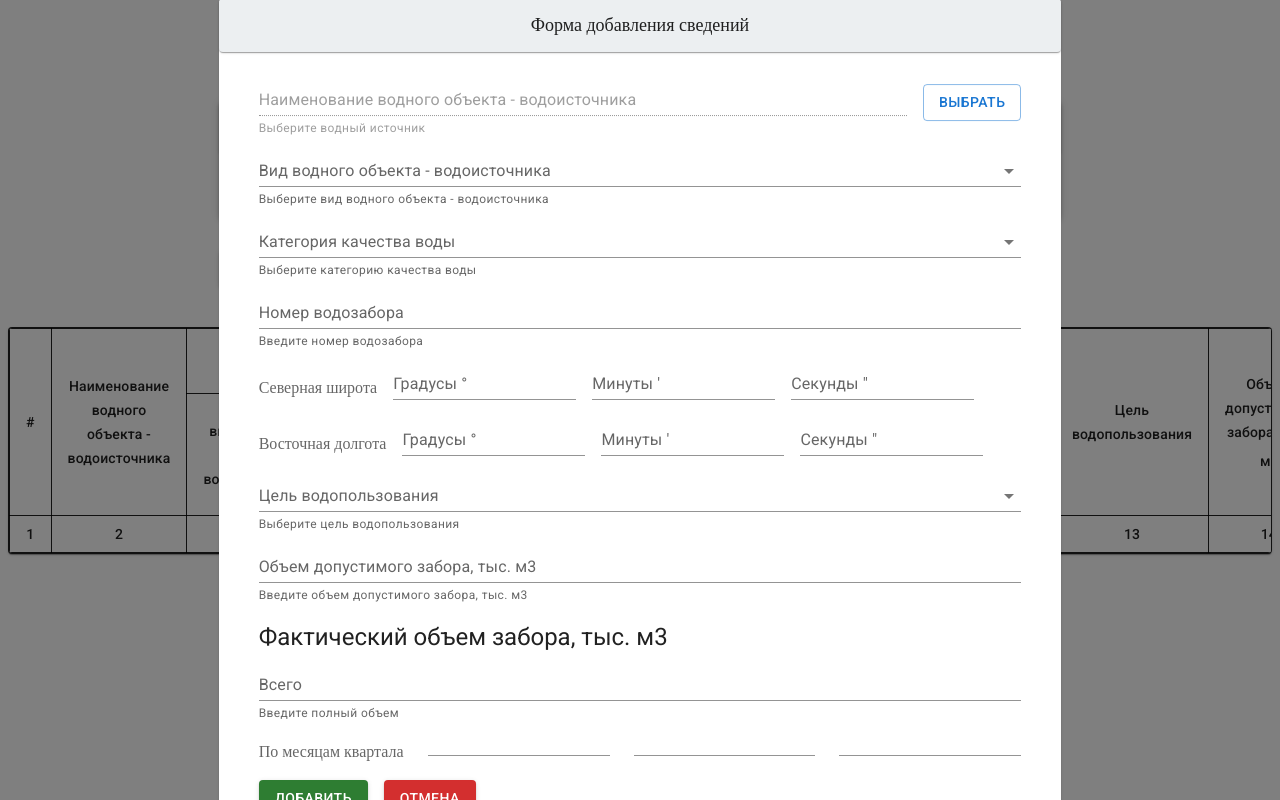
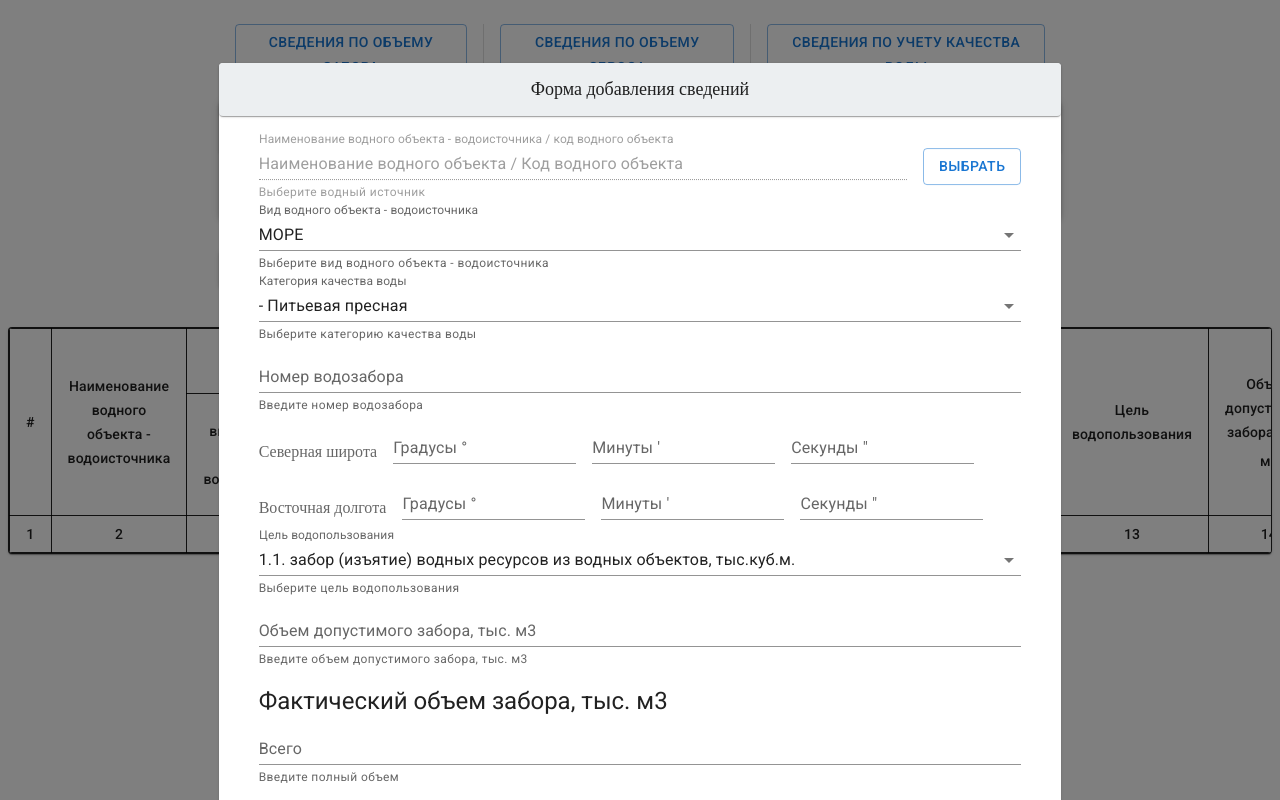
Before and after one commit to Allorion/information-volume-fence, a React (Create React App) app: page /water-usage/fact-wusage/fw-add in a window 1280 px wide. Both pictures are taken after a click on the button "ДОБАВИТЬ ДЕТАЛИ". Built offline with nearby package versions, Linux system fonts and the light colour scheme.

Commit message:
Минорные исправления ошибок

```diff
--- a/src/global-components/hooks/useForm.jsx
+++ b/src/global-components/hooks/useForm.jsx
@@ -1,4 +1,4 @@
-import React, {useState} from 'react';
+import React from 'react';
 
 const useForm = (setValues) => {
 
--- a/src/global-components/style/styleModal.js
+++ b/src/global-components/style/styleModal.js
@@ -2,7 +2,7 @@ import React from "react";
 
 const styleModal = {
     position: 'absolute',
-    top: '52%',
+    top: '60%',
     left: '50%',
     transform: 'translate(-50%, -50%)',
     outline: 0,
--- a/src/pages/information-volume-water-intake/information-volume-fence-create/components/FormAddingInformation.jsx
+++ b/src/pages/information-volume-water-intake/information-volume-fence-create/components/FormAddingInformation.jsx
@@ -1,4 +1,4 @@
-import React, {useContext, useState} from "react";
+import React, {useContext, useMemo, useState} from "react";
 
 // Пользовательские хуки
 import useModal from '../../../../global-components/hooks/useModal'
@@ -70,10 +70,10 @@ const FormAddingInformation = () => {
 
     // Пустые значения стейта
     const initialState = {
-        nameWaterObjectCode: '',
-        nameWaterObjectName: '',
-        typeWaterObject: '',
-        waterQualityCategory: '',
+        nameWaterObjectCode: 'Код водного объекта',
+        nameWaterObjectName: 'Наименование водного объекта',
+        typeWaterObject: listWaterBodies[0],
+        waterQualityCategory: listWaterQualityCategories[0],
         waterIntakeNumber: '',
         northernLatitudeDegrees: '',
         northernLatitudeMinutes: '',
@@ -81,7 +81,7 @@ const FormAddingInformation = () => {
         easternLongitudeDegrees: '',
         easternLongitudeMinutes: '',
         easternLongitudeSeconds: '',
-        purposeWaterUse: '',
+        purposeWaterUse: listWaterUseGoals[0],
         volumePermissibleFence: '',
         fullVolume: '',
         firstMonth: '',
@@ -91,10 +91,10 @@ const FormAddingInformation = () => {
 
     // Стейт с данными
     const [values, setValues] = useState({
-        nameWaterObjectCode: '',
-        nameWaterObjectName: '',
-        typeWaterObject: '',
-        waterQualityCategory: '',
+        nameWaterObjectCode: 'Код водного объекта',
+        nameWaterObjectName: 'Наименование водного объекта',
+        typeWaterObject: listWaterBodies[0],
+        waterQualityCategory: listWaterQualityCategories[0],
         waterIntakeNumber: '',
         northernLatitudeDegrees: '',
         northernLatitudeMinutes: '',
@@ -102,14 +102,14 @@ const FormAddingInformation = () => {
         easternLongitudeDegrees: '',
         easternLongitudeMinutes: '',
         easternLongitudeSeconds: '',
-        purposeWaterUse: '',
+        purposeWaterUse: listWaterUseGoals[0],
         volumePermissibleFence: '',
         fullVolume: '',
         firstMonth: '',
         secondMonth: '',
         thirdMonth: ''
     });
-    console.log(values)
+
     // Стейт с ошибками
     const [errors, setErrors] = useState({});
     const [textAlert, setTextAlert] = useState([]);
@@ -135,6 +135,10 @@ const FormAddingInformation = () => {
         }
     }
 
+    const formWaterFeatureSelectionMemo = useMemo(() =>{
+        return [setValues];
+    }, [values])
+
     return (
         <React.Fragment>
             <Button variant="contained" color="secondary" onClick={handleOpen}>Добавить детали</Button>
@@ -154,14 +158,15 @@ const FormAddingInformation = () => {
                                 <Container>
                                     <Stack spacing={2} direction="row">
                                         <TextField
+                                            error={errors.nameWaterObjectCode}
                                             fullWidth
                                             disabled
                                             id="input-name-water-object"
-                                            value={values.nameWaterObjectName}
-                                            label="Наименование водного объекта - водоисточника"
+                                            value={values.nameWaterObjectName + ' / ' + values.nameWaterObjectCode}
+                                            label="Наименование водного объекта - водоисточника / код водного объекта"
                                             variant="standard" helperText='Выберите водный источник'/>
                                         <FormWaterFeatureSelectionContext.Provider value={[
-                                            setValues
+                                            formWaterFeatureSelectionMemo
                                         ]}>
                                             <FormWaterFeatureSelection/>
                                         </FormWaterFeatureSelectionContext.Provider>
--- a/src/pages/information-volume-water-intake/information-volume-fence-create/components/FormEditDetailInformation.jsx
+++ b/src/pages/information-volume-water-intake/information-volume-fence-create/components/FormEditDetailInformation.jsx
@@ -1,4 +1,4 @@
-import React, {useState} from "react";
+import React, {useMemo, useState} from "react";
 
 // Пользовательские хуки
 import useModal from '../../../../global-components/hooks/useModal'
@@ -28,6 +28,8 @@ import {
 import Paper from "@mui/material/Paper";
 import MuiAlert from "@mui/material/Alert";
 import EditIcon from "@mui/icons-material/Edit";
+import FormWaterFeatureSelectionContext from "../context/FormWaterFeatureSelectionContext";
+import FormWaterFeatureSelection from "./FormWaterFeatureSelection";
 
 // Блока списков select
 const listWaterBodies = ['МОРЕ', 'РЕКА', 'РЕКА ПЕРЕСЫХАЮЩАЯ', 'ОЗЕРО', 'БОЛОТО', 'ВОДОХРАНИЛИЩЕ РУСЛОВОЕ, ПРУД РУСЛОВОЙ',
@@ -100,6 +102,10 @@ const FormEditDetailInformation = (props) => {
         }
     }
 
+    const formWaterFeatureSelectionMemo = useMemo(() =>{
+        return [setValues];
+    }, [values])
+
     return(
         <React.Fragment>
             <Fab color="secondary" aria-label="edit" onClick={handleOpen} size="small">
@@ -118,24 +124,23 @@ const FormEditDetailInformation = (props) => {
                         <Paper>
                             <HeadBox>Форма добавления сведений</HeadBox>
                             <Box p={2}>
-                                {/*<Container>*/}
-                                {/*    <Stack spacing={2} direction="row">*/}
-                                {/*        <TextField*/}
-                                {/*            fullWidth*/}
-                                {/*            disabled*/}
-                                {/*            id="input-name-water-object"*/}
-                                {/*            value={values.nameWaterObjectName + values.nameWaterObjectCode}*/}
-                                {/*            label="Наименование водного объекта - водоисточника"*/}
-                                {/*            variant="standard" helperText='Выберите водный источник'/>*/}
-                                {/*        <NameWaterObjectContext.Provider value={[*/}
-                                {/*            values.nameWaterObjectCode,*/}
-                                {/*            values.nameWaterObjectName,*/}
-                                {/*            handleChange*/}
-                                {/*        ]}>*/}
-                                {/*            <FormWaterFeatureSelection/>*/}
-                                {/*        </NameWaterObjectContext.Provider>*/}
-                                {/*    </Stack>*/}
-                                {/*</Container>*/}
+                                <Container>
+                                    {/*<Stack spacing={2} direction="row">*/}
+                                    {/*    <TextField*/}
+                                    {/*        error={errors.nameWaterObjectCode}*/}
+                                    {/*        fullWidth*/}
+                                    {/*        disabled*/}
+                                    {/*        id="input-name-water-object"*/}
+                                    {/*        value={values.nameWaterObjectName + ' / ' + values.nameWaterObjectCode}*/}
+                                    {/*        label="Наименование водного объекта - водоисточника / код водного объекта"*/}
+                                    {/*        variant="standard" helperText='Выберите водный источник'/>*/}
+                                    {/*    <FormWaterFeatureSelectionContext.Provider value={[*/}
+                                    {/*        formWaterFeatureSelectionMemo*/}
+                                    {/*    ]}>*/}
+                                    {/*        <FormWaterFeatureSelection/>*/}
+                                    {/*    </FormWaterFeatureSelectionContext.Provider>*/}
+                                    {/*</Stack>*/}
+                                </Container>
                                 <Container>
                                     <Grid item xs={12} md={12} xl={12}>
                                         <TextField
--- a/src/pages/information-volume-water-intake/information-volume-fence-create/components/FormWaterFeatureSelection.jsx
+++ b/src/pages/information-volume-water-intake/information-volume-fence-create/components/FormWaterFeatureSelection.jsx
@@ -29,7 +29,7 @@ const FormWaterFeatureSelection = () => {
     const {loading, handleLoading} = useLoading();
 
     const [setValues] = useContext(FormWaterFeatureSelectionContext);
-
+    console.log(1)
     useEffect(() => {
         if (waterObjectCode.length === 0) {
             setDataWaterObjectCode([])
--- a/src/pages/information-volume-water-intake/information-volume-fence-create/components/ValidateFormAddingInformation.jsx
+++ b/src/pages/information-volume-water-intake/information-volume-fence-create/components/ValidateFormAddingInformation.jsx
@@ -3,6 +3,11 @@ import React from "react";
 export default function ValidateFormAddingInformation(values) {
     const errors = {};
     const textErrors = [];
+
+    if (values.nameWaterObjectCode === 'Код водного объекта') {
+        errors.nameWaterObjectCode = true;
+        textErrors.push('- Вы не выбрали водный объект')
+    }
 
     if (values.waterIntakeNumber === "") {
         errors.waterIntakeNumber = true;
```
